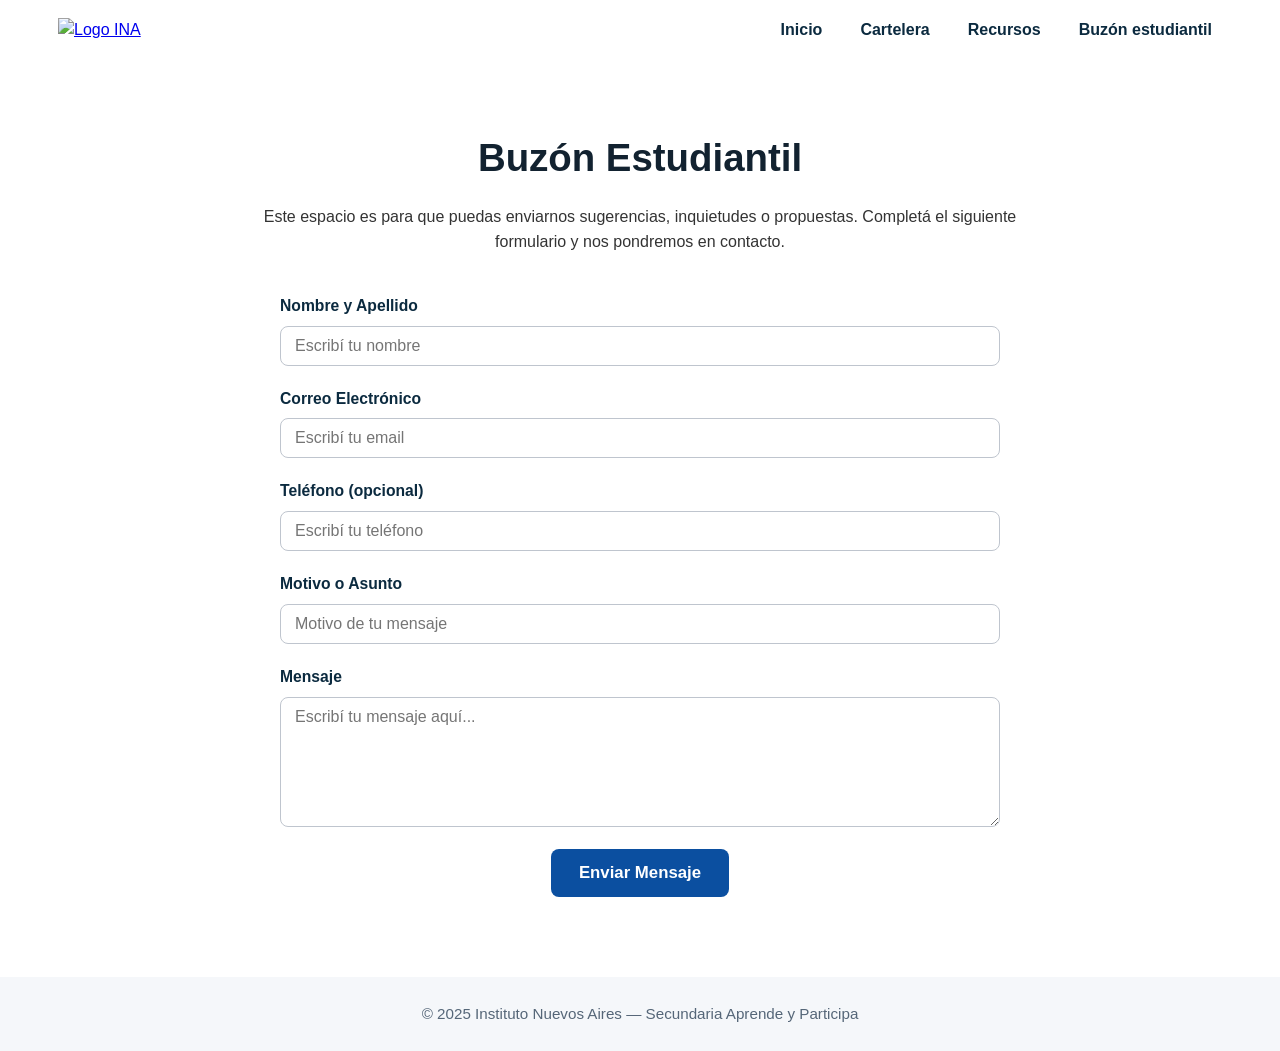
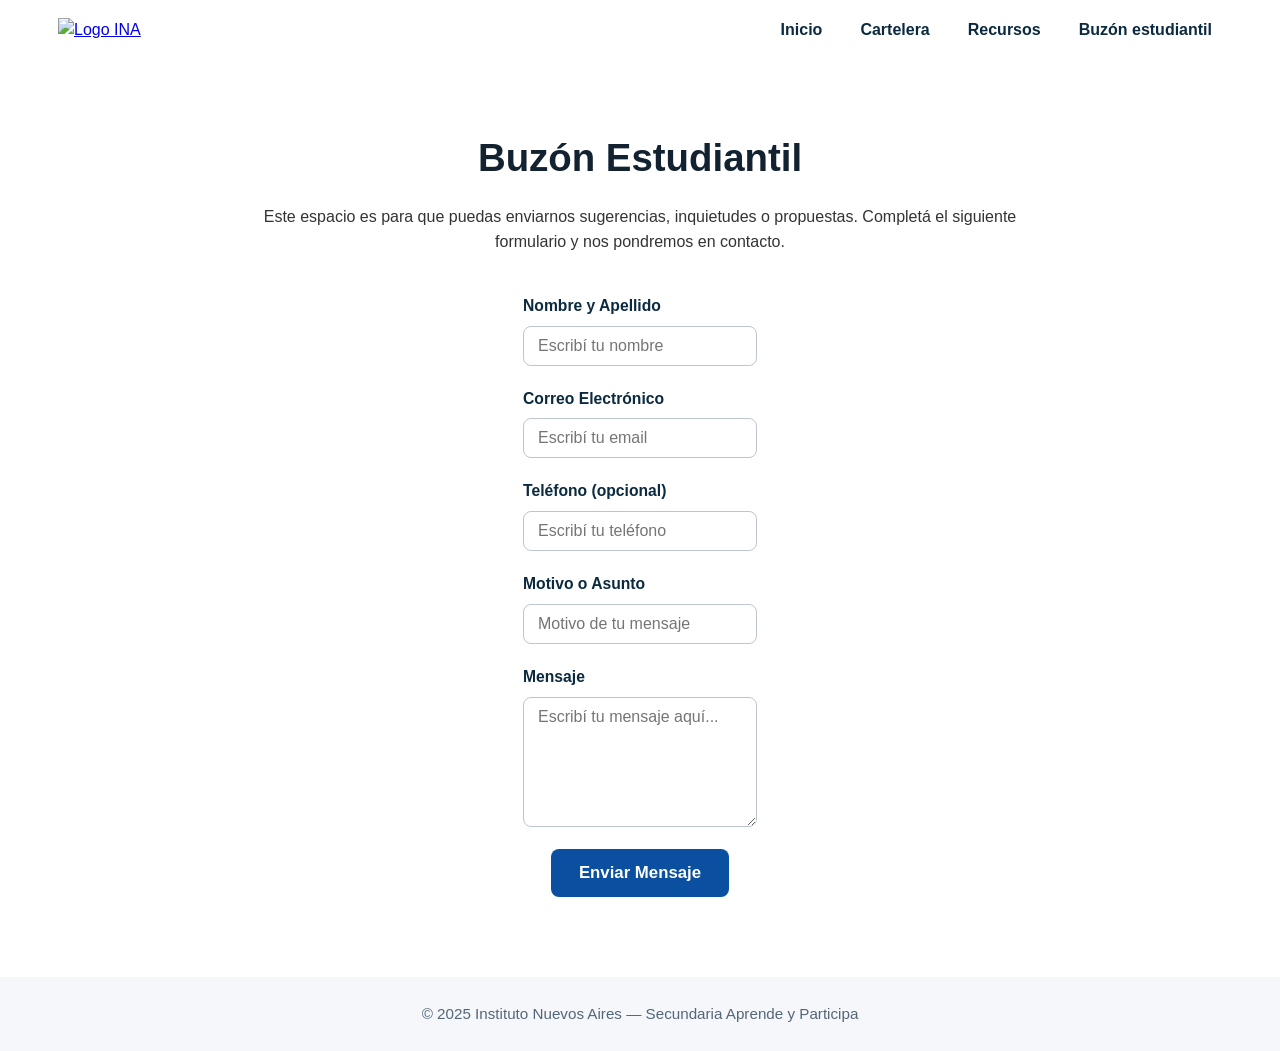

Add files via upload

--- a/css/style.css
+++ b/css/style.css
@@ -1208,3 +1208,26 @@ header.scrolled {
 .nota-btn:hover{
   background:#333;
 }
+
+/* Buzon Estudiantil */
+
+.buzon-iframe {
+  width: 100%;
+  height: 750px;
+  border: none;
+  border-radius: 12px;
+  display: block;
+}
+
+/* Opcional: contenedor más prolijo */
+.buzon-page {
+  margin-top: 130px;
+  margin-bottom: 80px;
+  display: flex;
+  flex-direction: column;
+  align-items: center;
+}
+
+.buzon-body{
+  background-color: #f1f3f9;
+}
